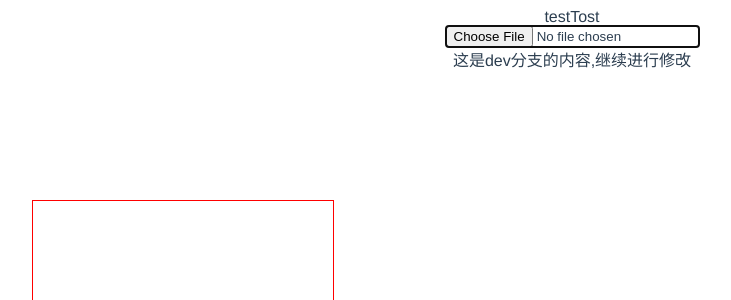
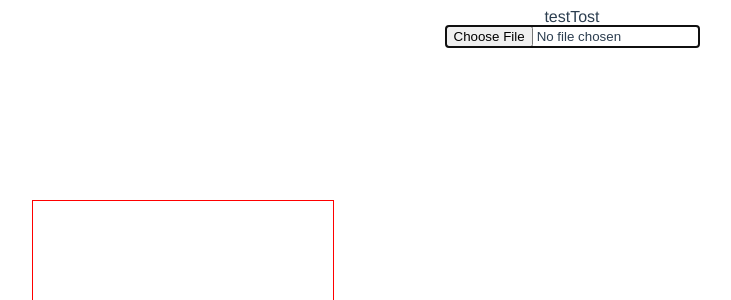
Before and after one commit to wq89855254/conponents, a Vue app: page / in a window 1280 px wide. Shown: the top 300 px of the page, without its empty margins (68-799 px from the left). Built offline with nearby package versions, Linux system fonts and the light colour scheme; a small style sheet from the web is missing.

Commit message:
'delete'

```diff
--- a/src/views/Home.vue
+++ b/src/views/Home.vue
@@ -3,7 +3,6 @@
       <div class="testTost" @click="showToast">testTost</div>
       <input type="file" v-focus>
       <div class="drag" v-drag></div>
-      <div>这是dev分支的内容,继续进行修改</div>
   </div>
 </template>
 <style type="scss" scoped>
```
